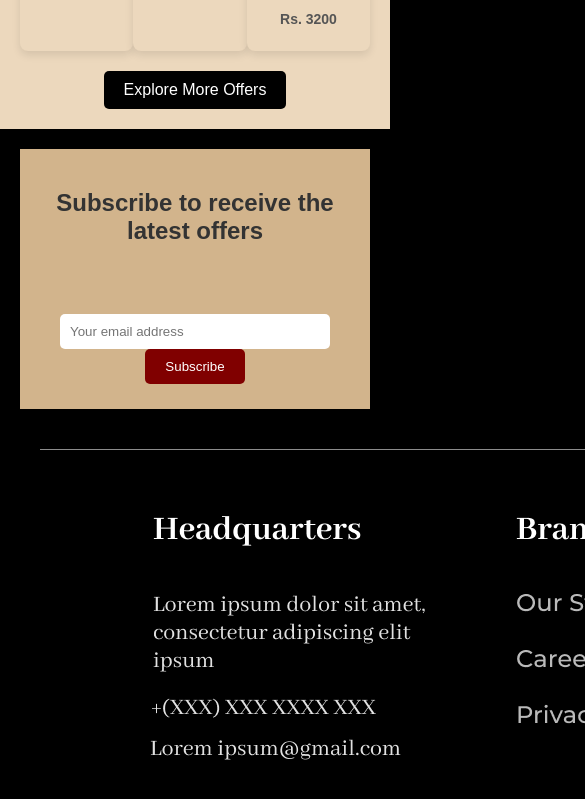
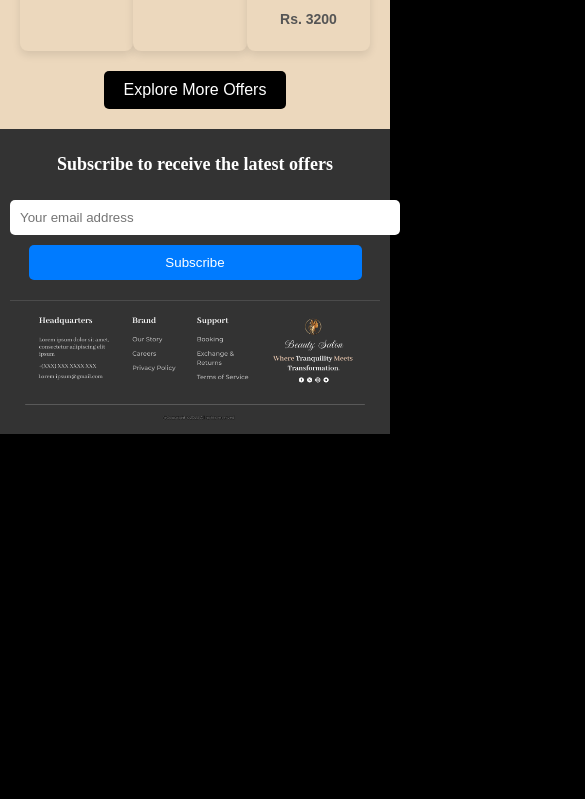
Before and after one commit to juhinagpure/MakeOver, a plain HTML site: page index.html in a window 390 px wide. Shown: the part 3027-3826 px from the top of the page, 585 px wide, since content can reach past the window. After the commit the page ends 3461 px from the top, so only its background shows below. Drawn offline with Linux system fonts and the light colour scheme.

Commit message:
made footer section responsive

```diff
--- a/style.css
+++ b/style.css
@@ -260,74 +260,36 @@ section.testimonials {
 
 }
 .footer {
-    background-color: #000;
-    color: #fff;
+    background-color: #333;
+    color: white;
+    text-align: center;
     padding: 20px;
-    font-family: Arial, sans-serif;
 }
 
-.subscribe-section {
-    background-color: #d2b48c;
-    text-align: center;
-    padding: 20px;
+.footer .subscribe-section {
     margin-bottom: 20px;
-    height: 220px;
 }
 
-.subscribe-section h2 {
-    color: #333;
+.footer .subscribe-section input[type="email"] {
+    padding: 10px;
+    margin: 10px 0;
+    width: 80%;
+    border: none;
+    border-radius: 5px;
 }
 
-.subscribe-section input[type="email"] {
-    padding: 10px;
-    margin-top: 50px;
+.footer .subscribe-section button {
+    padding: 10px 20px;
+    background-color: #007BFF;
+    color: white;
     border: none;
-    border-radius: 5px;
-    width: 250px;
-}
-
-.subscribe-section button {
-    background-color: #800000;
-    color: #fff;
-    border: none;
-    padding: 10px 20px;
     border-radius: 5px;
     cursor: pointer;
 }
 
-.footer-links {
-    display: flex;
-    justify-content: space-between;
-    padding: 20px;
-}
-
-.footer-column {
-    flex: 1;
-}
-
-.footer-column h3 {
-    margin-bottom: 10px;
-}
-
-.footer-column p, .footer-column a {
-    color: #ccc;
-    text-decoration: none;
-    line-height: 1.6;
-}
-
-.footer-column img {
-    margin-top: 10px;
-    width: 150px;
-}
-
-.social-icons img {
-    width: 24px;
-    margin-right: 10px;
-}
-.hero {
-    width: 100%;
+.footer .footer-links img {
+    max-width: 100%;
     height: auto;
-
 }
 
 /* Hamburger Menu Button */
@@ -382,3 +344,24 @@ section.testimonials {
         width: 100%; /* Full width on mobile devices */
     }
 }
+
+@media (max-width: 768px) {
+    .footer .subscribe-section input[type="email"],
+    .footer .subscribe-section button {
+        width: 90%; /* Increase width for smaller screens */
+    }
+}
+
+@media (max-width: 480px) {
+    .footer {
+        padding: 10px;
+    }
+
+    .footer .subscribe-section h2 {
+        font-size: 18px; /* Smaller text on smaller screens */
+    }
+
+    .footer .subscribe-section input[type="email"] {
+        width: 100%; /* Full width on mobile devices */
+    }
+}
```
